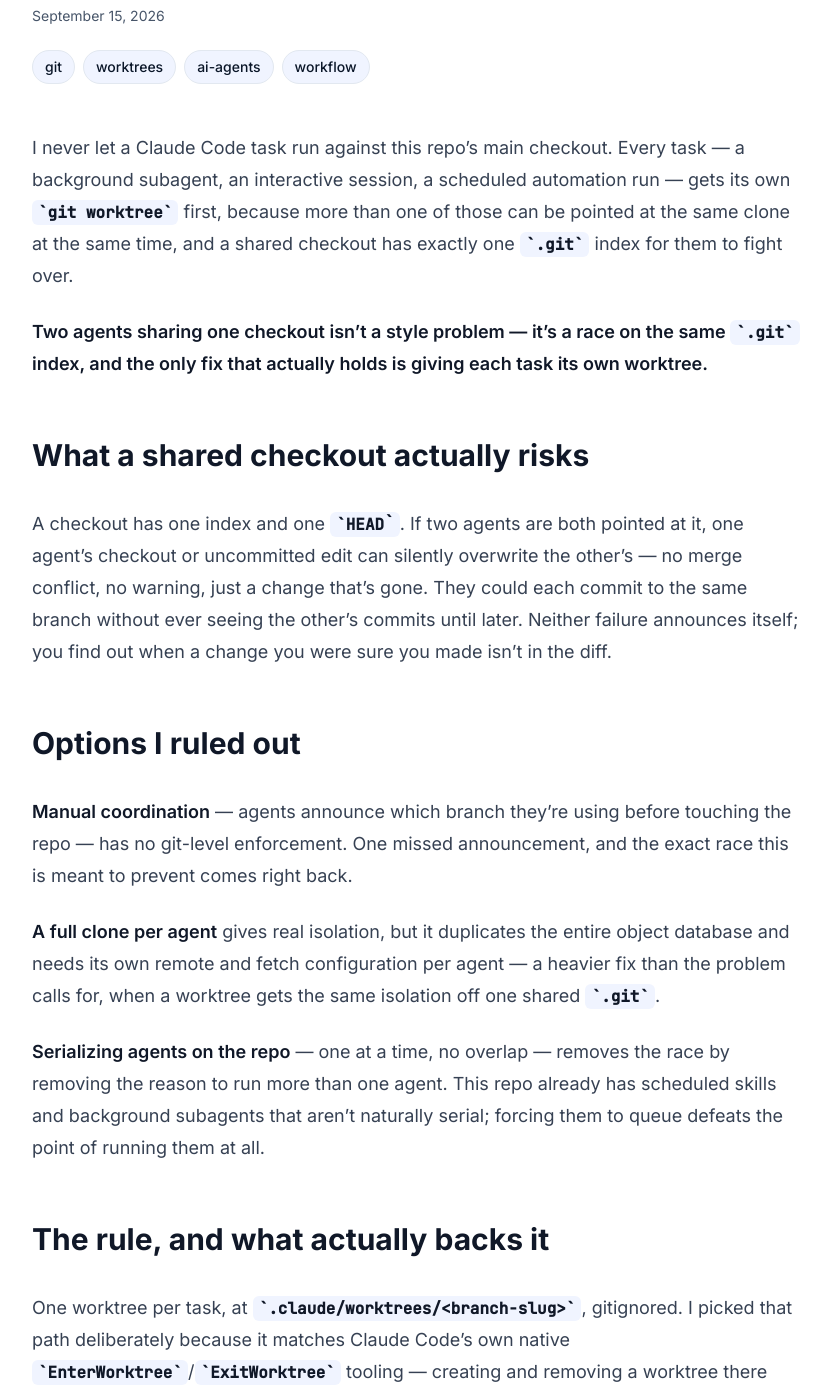
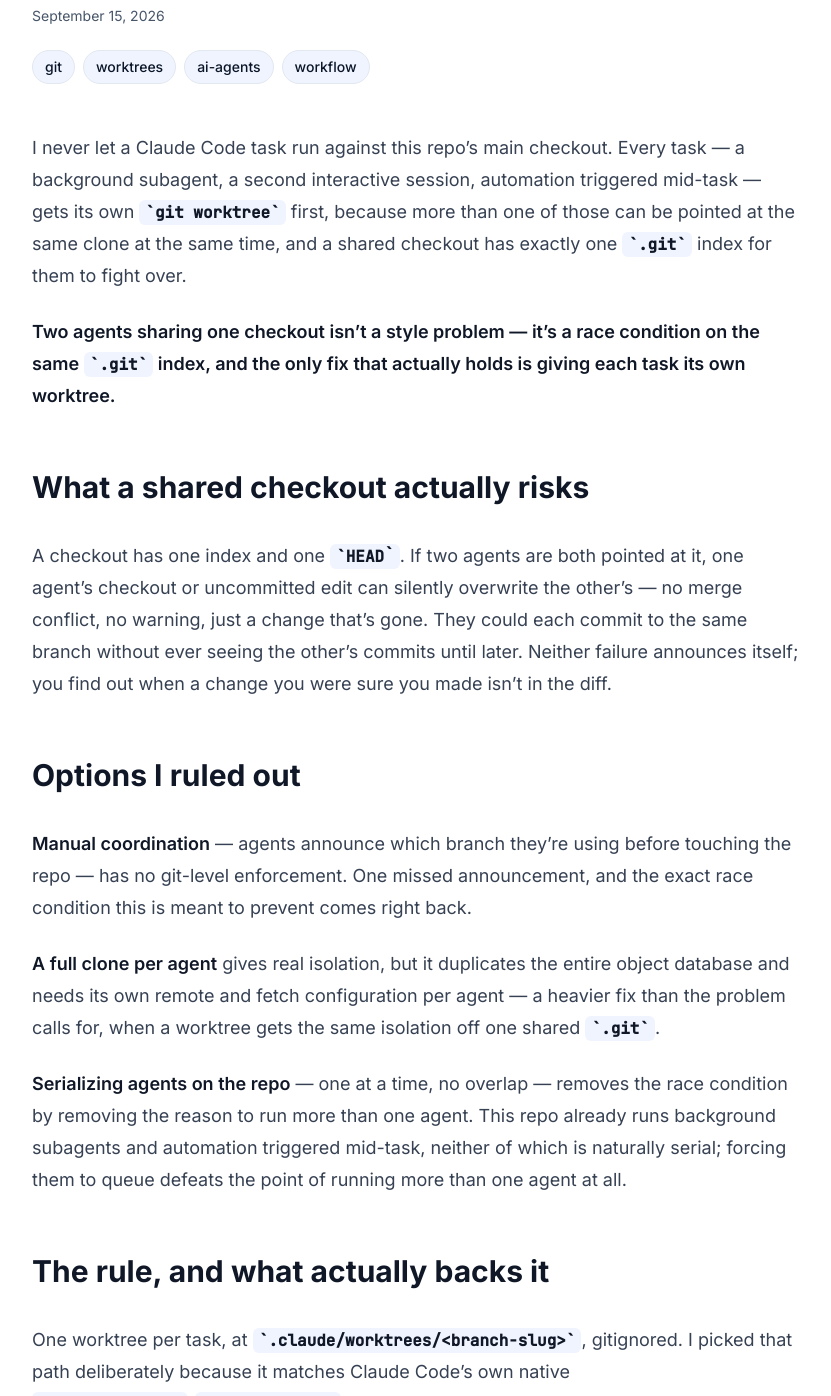
Before and after one commit to ckaserer/ckaserer.github.io, an Astro site: page /blog/one-worktree-per-task-agent-isolation in a window 1280 px wide. Shown: the part 320-1716 px from the top of the page, without its empty margins (224-1055 px from the left). Built offline with nearby package versions, Linux system fonts and the light colour scheme; Astro itself is replaced by a stand-in of ours.

Commit message:
docs(blog): drop invented scheduled-subagent claim, fix race condition term
There's no scheduled-subagent mechanism in this workflow; replace those
references with what's actually true (background subagents, a second
interactive session, automation triggered mid-task). Also correct
"race" to the actual term, "race condition", throughout.

```diff
--- a/src/content/blog/one-worktree-per-task-agent-isolation.md
+++ b/src/content/blog/one-worktree-per-task-agent-isolation.md
@@ -1,13 +1,13 @@
 ---
 title: "Why Every Coding-Agent Task Gets Its Own Git Worktree"
-description: "More than one Claude Code session can end up pointed at the same repo at once. A shared checkout turns that into a race on the same .git index — a worktree per task is how I close it."
+description: "More than one Claude Code session can end up pointed at the same repo at once. A shared checkout turns that into a race condition on the same .git index — a worktree per task is how I close it."
 pubDate: 2026-09-15
 tags: ["git", "worktrees", "ai-agents", "workflow"]
 ---
 
-I never let a Claude Code task run against this repo's main checkout. Every task — a background subagent, an interactive session, a scheduled automation run — gets its own `git worktree` first, because more than one of those can be pointed at the same clone at the same time, and a shared checkout has exactly one `.git` index for them to fight over.
+I never let a Claude Code task run against this repo's main checkout. Every task — a background subagent, a second interactive session, automation triggered mid-task — gets its own `git worktree` first, because more than one of those can be pointed at the same clone at the same time, and a shared checkout has exactly one `.git` index for them to fight over.
 
-**Two agents sharing one checkout isn't a style problem — it's a race on the same `.git` index, and the only fix that actually holds is giving each task its own worktree.**
+**Two agents sharing one checkout isn't a style problem — it's a race condition on the same `.git` index, and the only fix that actually holds is giving each task its own worktree.**
 
 ## What a shared checkout actually risks
 
@@ -15,11 +15,11 @@ A checkout has one index and one `HEAD`. If two agents are both pointed at it, o
 
 ## Options I ruled out
 
-**Manual coordination** — agents announce which branch they're using before touching the repo — has no git-level enforcement. One missed announcement, and the exact race this is meant to prevent comes right back.
+**Manual coordination** — agents announce which branch they're using before touching the repo — has no git-level enforcement. One missed announcement, and the exact race condition this is meant to prevent comes right back.
 
 **A full clone per agent** gives real isolation, but it duplicates the entire object database and needs its own remote and fetch configuration per agent — a heavier fix than the problem calls for, when a worktree gets the same isolation off one shared `.git`.
 
-**Serializing agents on the repo** — one at a time, no overlap — removes the race by removing the reason to run more than one agent. This repo already has scheduled skills and background subagents that aren't naturally serial; forcing them to queue defeats the point of running them at all.
+**Serializing agents on the repo** — one at a time, no overlap — removes the race condition by removing the reason to run more than one agent. This repo already runs background subagents and automation triggered mid-task, neither of which is naturally serial; forcing them to queue defeats the point of running more than one agent at all.
 
 ## The rule, and what actually backs it
 
@@ -27,7 +27,7 @@ One worktree per task, at `.claude/worktrees/<branch-slug>`, gitignored. I picke
 
 It isn't just a rule an agent has to remember to follow, either. Git itself refuses to check out a branch that's already checked out in another worktree — part of the protection is enforced by the tool, not left to discipline.
 
-**Do** create the worktree before touching a single file, even for a change that looks trivial, any time a second agent could plausibly be active. **Don't** force past git's "already checked out" refusal with `--force` — that refusal is the safeguard doing its job, not an obstacle. **Check**: could another agent — a background subagent, a scheduled skill run, a session I forgot was open — be pointed at this repo right now? If the answer isn't a clear no, create the worktree.
+**Do** create the worktree before touching a single file, even for a change that looks trivial, any time a second agent could plausibly be active. **Don't** force past git's "already checked out" refusal with `--force` — that refusal is the safeguard doing its job, not an obstacle. **Check**: could another agent — a background subagent, automation triggered mid-task, a session I forgot was open — be pointed at this repo right now? If the answer isn't a clear no, create the worktree.
 
 ## What it costs
 
```
